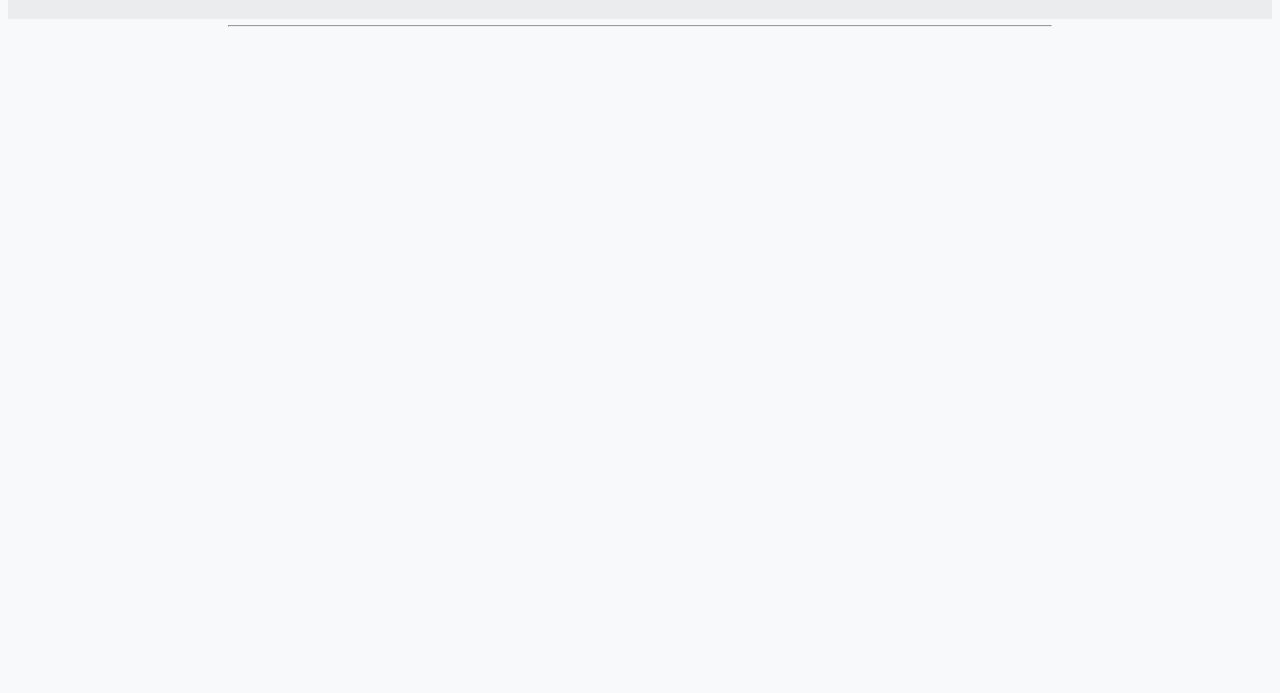
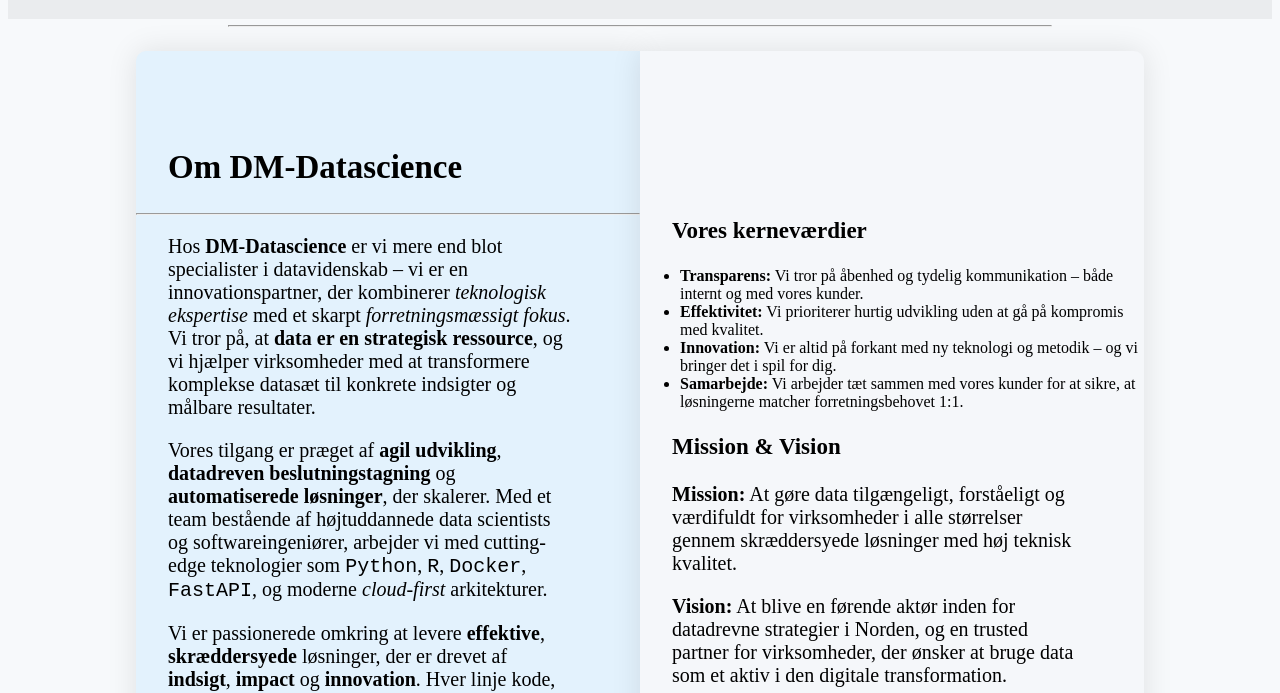
Before and after one commit to lucasmodin/DmData-Frontend, a plain HTML site: page html/customer/about.html in a window 1280 px wide. Shown: the part 117-810 px from the top of the page. Drawn offline with Linux system fonts and the light colour scheme.

Commit message:
little content made for about-us

```diff
--- a/css/customer/about-css.css
+++ b/css/customer/about-css.css
@@ -2,6 +2,54 @@ body{
     background-color: #F7F9FB;
 }
 
-section{
+#about-us {
     height: 100vh;
+    display: grid;
+    grid-template-columns: 1fr 1fr;
+    padding: 2rem 8rem;
+    align-items: center;
+    justify-content: center;
 }
+
+.about-us-text-wrapper{
+    background-color: #E3F2FD;
+    height: 100%;
+    border-bottom-left-radius: 10px;
+    border-top-left-radius: 10px;
+    box-shadow: 0px 0px 30px rgba(0, 0, 0, 0.1);
+    align-content: center;
+}
+
+.about-us-text-wrapper h2{
+    padding: 0 2rem;
+    font-size: 33px;
+}
+
+
+.about-us-text-wrapper p{
+    max-width: 80%;
+    padding: 0 2rem;
+    font-size: 20px;
+}
+
+
+.about-us-pic-wrapper{
+    background-color: #F5F7FA;
+    height: 100%;
+    border-bottom-right-radius: 10px;
+    border-top-right-radius: 10px;
+    box-shadow: 0px 0px 30px rgba(0, 0, 0, 0.1);
+    align-content: center;
+}
+
+.about-us-pic-wrapper h3{
+    padding: 0 2rem;
+    font-size: 23px;
+}
+
+
+.about-us-pic-wrapper p{
+    max-width: 80%;
+    padding: 0 2rem;
+    font-size: 20px;
+}
--- a/html/customer/about.html
+++ b/html/customer/about.html
@@ -10,7 +10,40 @@
     <div id="header-container"></div> <!-- placeholder for header -->
 </header>
 <main>
-    <section>
+    <section id="about-us">
+        <div class="about-us-text-wrapper">
+            <div>
+                <h2>Om DM-Datascience</h2>
+                <hr>
+                <p>
+                    Hos <strong>DM-Datascience</strong> er vi mere end blot specialister i datavidenskab – vi er en innovationspartner, der kombinerer <em>teknologisk ekspertise</em> med et skarpt <em>forretningsmæssigt fokus</em>. Vi tror på, at <strong>data er en strategisk ressource</strong>, og vi hjælper virksomheder med at transformere komplekse datasæt til konkrete indsigter og målbare resultater.
+                </p>
+                <p>
+                    Vores tilgang er præget af <strong>agil udvikling</strong>, <strong>datadreven beslutningstagning</strong> og <strong>automatiserede løsninger</strong>, der skalerer. Med et team bestående af højtuddannede data scientists og softwareingeniører, arbejder vi med cutting-edge teknologier som <code>Python</code>, <code>R</code>, <code>Docker</code>, <code>FastAPI</code>, og moderne <em>cloud-first</em> arkitekturer.
+                </p>
+                <p>
+                    Vi er passionerede omkring at levere <strong>effektive</strong>, <strong>skræddersyede</strong> løsninger, der er drevet af <strong>indsigt</strong>, <strong>impact</strong> og <strong>innovation</strong>. Hver linje kode, hver visualisering og hver integration er designet med ét mål for øje: <em>at maksimere værdien af dine data</em>.
+                </p>
+            </div>
+        </div>
+        <div class="about-us-pic-wrapper">
+            <div id="about-us-pic1"></div>
+            <div id="about-us-pic2"></div>
+            <div>
+                <h3>Vores kerneværdier</h3>
+                <ul>
+                    <li><strong>Transparens:</strong> Vi tror på åbenhed og tydelig kommunikation – både internt og med vores kunder.</li>
+                    <li><strong>Effektivitet:</strong> Vi prioriterer hurtig udvikling uden at gå på kompromis med kvalitet.</li>
+                    <li><strong>Innovation:</strong> Vi er altid på forkant med ny teknologi og metodik – og vi bringer det i spil for dig.</li>
+                    <li><strong>Samarbejde:</strong> Vi arbejder tæt sammen med vores kunder for at sikre, at løsningerne matcher forretningsbehovet 1:1.</li>
+                </ul>
+            </div>
+            <div>
+                <h3>Mission & Vision</h3>
+                <p><strong>Mission:</strong> At gøre data tilgængeligt, forståeligt og værdifuldt for virksomheder i alle størrelser gennem skræddersyede løsninger med høj teknisk kvalitet.</p>
+                <p><strong>Vision:</strong> At blive en førende aktør inden for datadrevne strategier i Norden, og en trusted partner for virksomheder, der ønsker at bruge data som et aktiv i den digitale transformation.</p>
+            </div>
+        </div>
     </section>
 </main>
 <footer>
```
